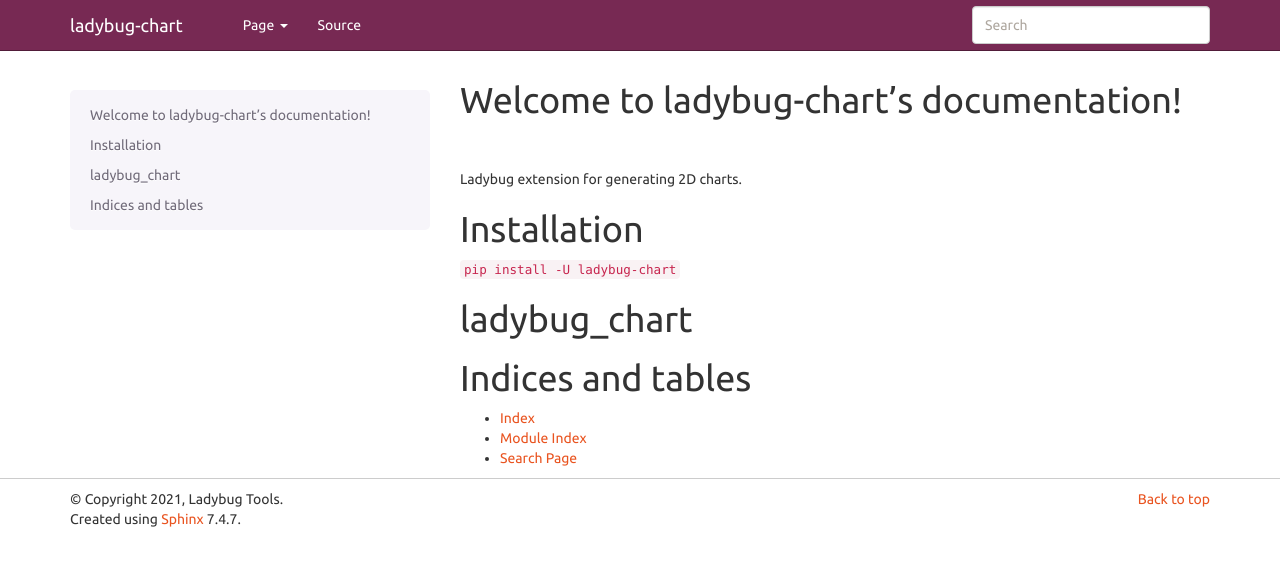
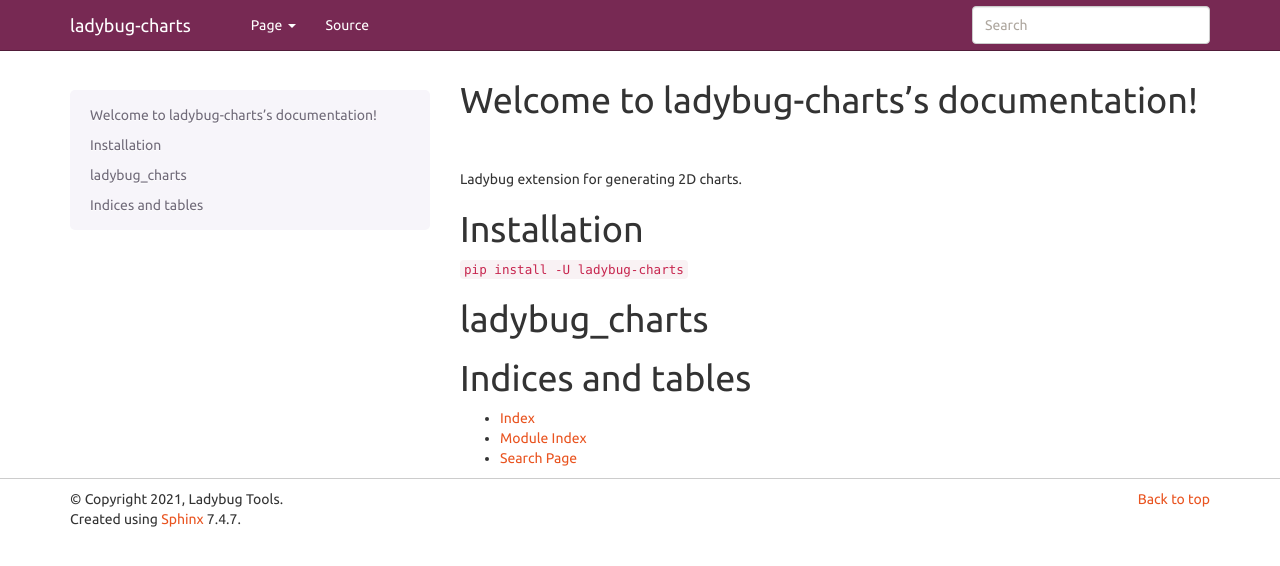
Before and after one commit to ladybug-tools/ladybug-charts, a Sphinx documentation site: the page built from docs/index.rst, in a window 1280 px wide. Shown: the top 566 px of the page. Built offline with Sphinx 7.4.7, drawn with Linux system fonts in a browser that asks for light colours; nearby versions of some CDN libraries; library files that are not in the unit come from our copies; formulas are drawn with MathJax 3; pages that are not in the unit, such as notebooks, are missing from menus.

Commit message:
chore(*): rename ladybug-chart to ladybug-charts

```diff
--- a/docs/conf.py
+++ b/docs/conf.py
@@ -22,7 +22,7 @@ sys.path.insert(0, os.path.abspath('../'))
 
 # -- Project information -----------------------------------------------------
 
-project = 'ladybug-chart'
+project = 'ladybug-charts'
 copyright = '{}, Ladybug Tools'.format(str(now.year))
 author = 'Ladybug Tools'
 
@@ -169,7 +169,7 @@ latex_elements = {
 # (source start file, target name, title,
 #  author, documentclass [howto, manual, or own class]).
 latex_documents = [
-    (master_doc, 'ladybug-chart.tex', 'ladybug-chart Documentation',
+    (master_doc, 'ladybug-charts.tex', 'ladybug-charts Documentation',
      'Ladybug Tools', 'manual'),
 ]
 
@@ -179,7 +179,7 @@ latex_documents = [
 # One entry per manual page. List of tuples
 # (source start file, name, description, authors, manual section).
 man_pages = [
-    (master_doc, 'ladybug-chart', 'ladybug-chart Documentation',
+    (master_doc, 'ladybug-charts', 'ladybug-charts Documentation',
      [author], 1)
 ]
 
@@ -190,8 +190,8 @@ man_pages = [
 # (source start file, target name, title, author,
 #  dir menu entry, description, category)
 texinfo_documents = [
-    (master_doc, 'ladybug-chart', 'ladybug-chart Documentation',
-     author, 'ladybug-chart', 'One line description of project.',
+    (master_doc, 'ladybug-charts', 'ladybug-charts Documentation',
+     author, 'ladybug-charts', 'One line description of project.',
      'Miscellaneous'),
 ]
 
--- a/docs/index.rst
+++ b/docs/index.rst
@@ -1,4 +1,4 @@
-Welcome to ladybug-chart's documentation!
+Welcome to ladybug-charts's documentation!
 ===================================
 
 
@@ -7,7 +7,7 @@ Ladybug extension for generating 2D charts.
 Installation
 ============
 
-``pip install -U ladybug-chart``
+``pip install -U ladybug-charts``
 
 .. toctree::
    :maxdepth: 4
--- a/docs/modules.rst
+++ b/docs/modules.rst
@@ -1,7 +1,7 @@
-ladybug_chart
+ladybug_charts
 ===========
 
 .. toctree::
    :maxdepth: 4
 
-   ladybug_chart
+   ladybug_charts
--- a/setup.py
+++ b/setup.py
@@ -7,7 +7,7 @@ with open('requirements.txt') as f:
     requirements = f.read().splitlines()
 
 setuptools.setup(
-    name="ladybug-chart",
+    name="ladybug-charts",
     use_scm_version=True,
     setup_requires=['setuptools_scm'],
     author="Ladybug Tools",
@@ -15,7 +15,7 @@ setuptools.setup(
     description="Ladybug extension to generate 2D charts.",
     long_description=long_description,
     long_description_content_type="text/markdown",
-    url="https://github.com/ladybug-tools/ladybug-chart",
+    url="https://github.com/ladybug-tools/ladybug-charts",
     packages=setuptools.find_packages(exclude=["tests*"]),
     install_requires=requirements,
     classifiers=[
```
Also changed, not shown: docs/README.md (+2 -2 lines), ladybug_charts/__init__.py (renamed from ladybug_chart/__init__.py), 2 other files.
